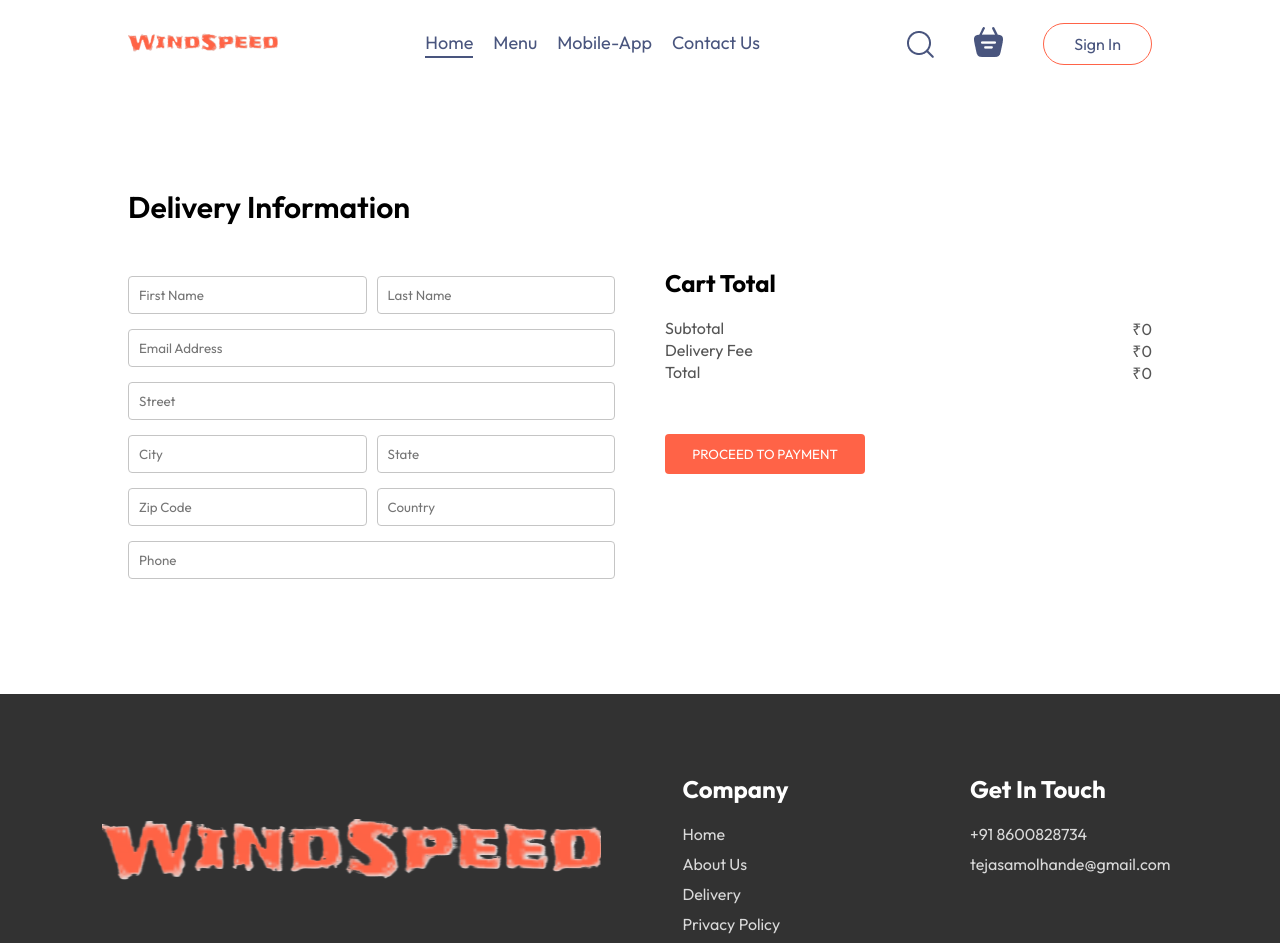
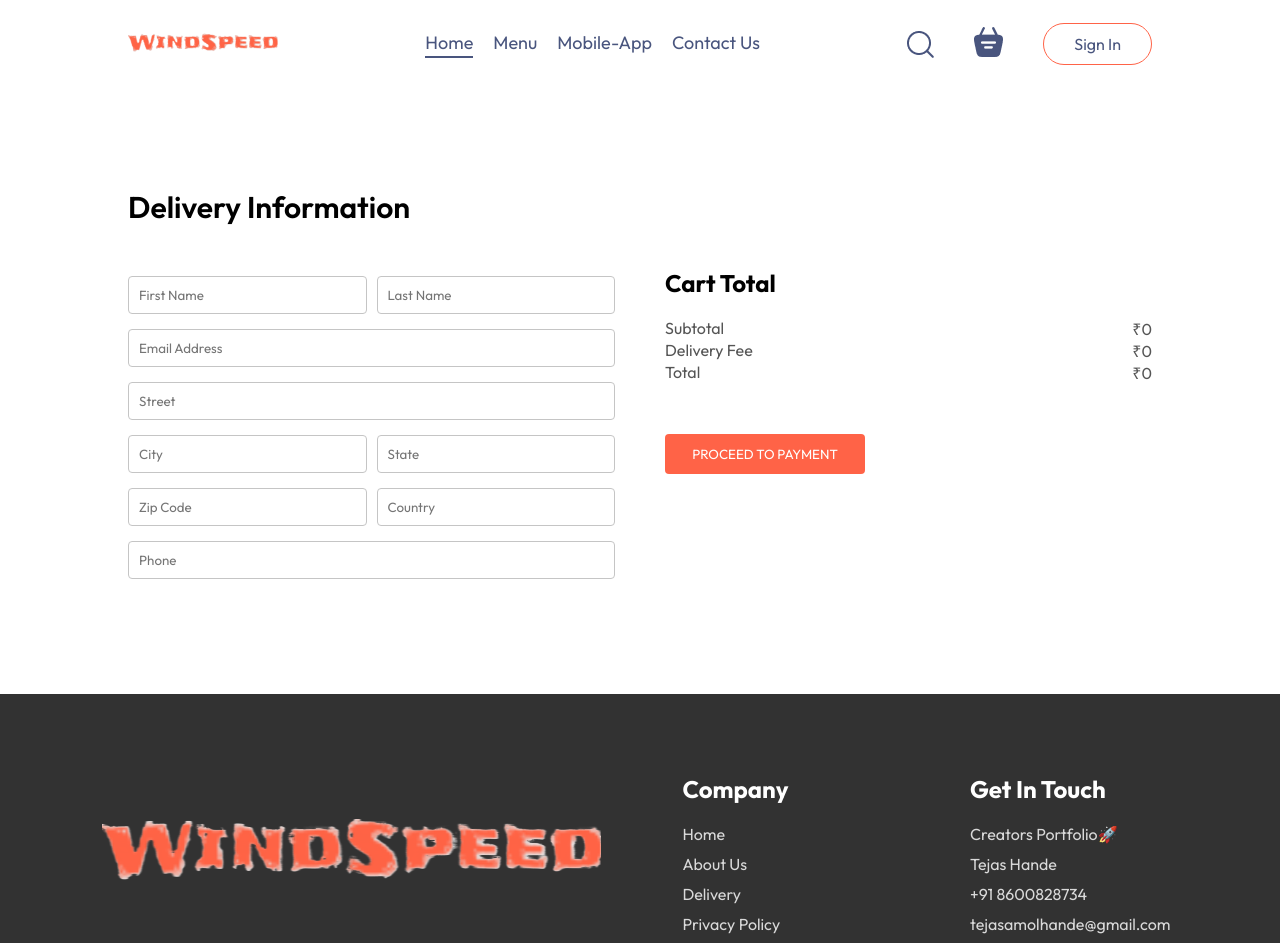
Before and after one commit to tejhande/FoodOrderingApp, a React (Vite) app in the folder Frontend/: page /order in a window 1280 px wide. Shown: the top 943 px of the page. Built offline with nearby package versions, Linux system fonts and the light colour scheme; a web font is replaced by a local one.

Commit message:
Portfolio

```diff
--- a/Frontend/src/Components/Footer/Footer.jsx
+++ b/Frontend/src/Components/Footer/Footer.jsx
@@ -29,8 +29,11 @@ const Footer = () => {
                 <div className="FooterContentRight">
                     <h2>Get In Touch</h2>
                     <ul>
-                        <li>+91 8600828734</li>
-                        <li>tejasamolhande@gmail.com</li>
+                        <li><a href="https://tejashande.vercel.app" target='_blank'>Creators Portfolio🚀</a></li>
+                        <li><a href="https://tejashande.vercel.app" target='_blank'>Tejas Hande</a></li>
+                        <li><a href="https://tejashande.vercel.app" target='_blank'>+91 8600828734</a></li>
+                        <li><a href="https://tejashande.vercel.app" target='_blank'>tejasamolhande@gmail.com</a></li>
+                        <li><a href="https://tejashande.vercel.app" target='_blank'>Pune, India</a></li>
                     </ul>
 
             </div>
```
